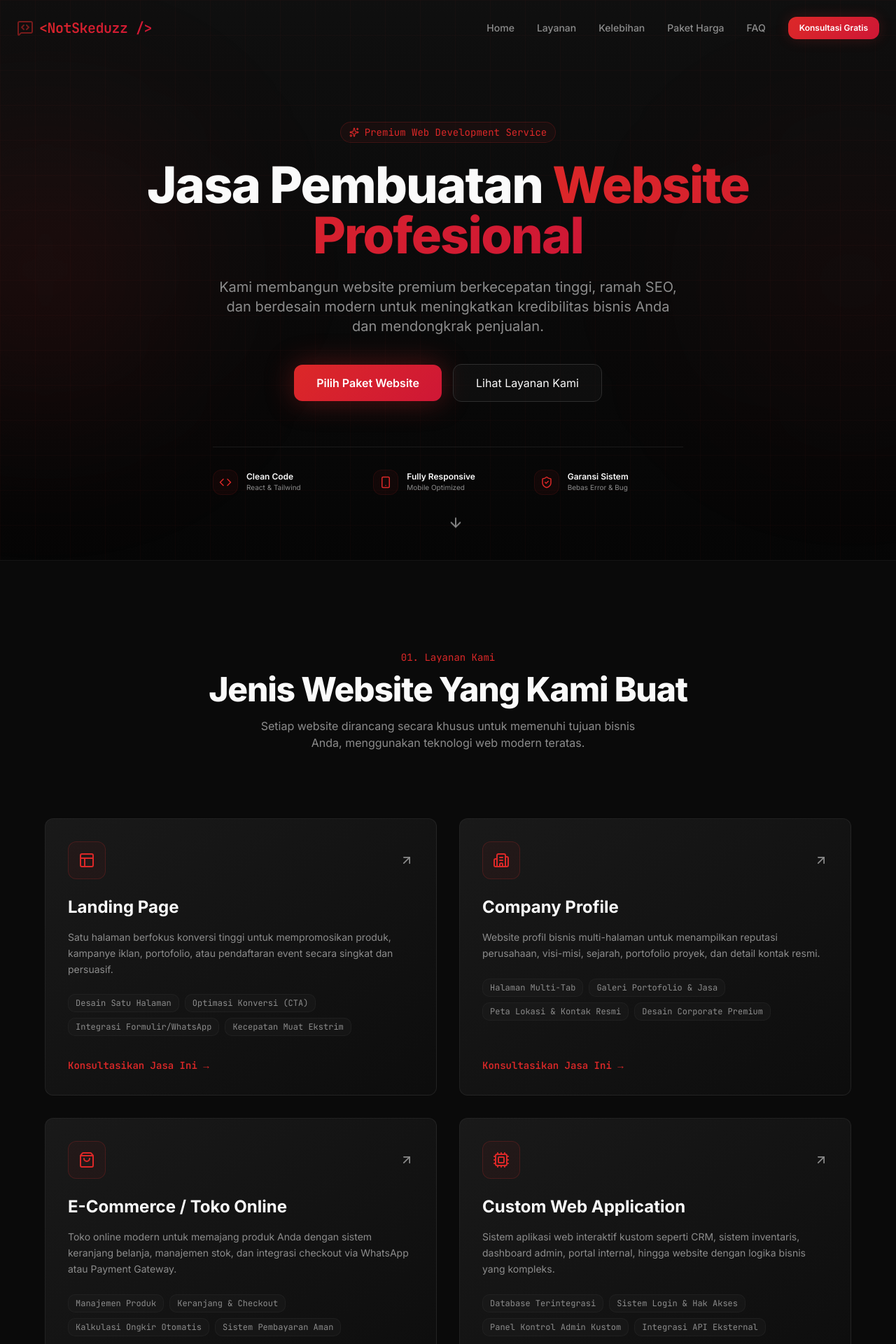
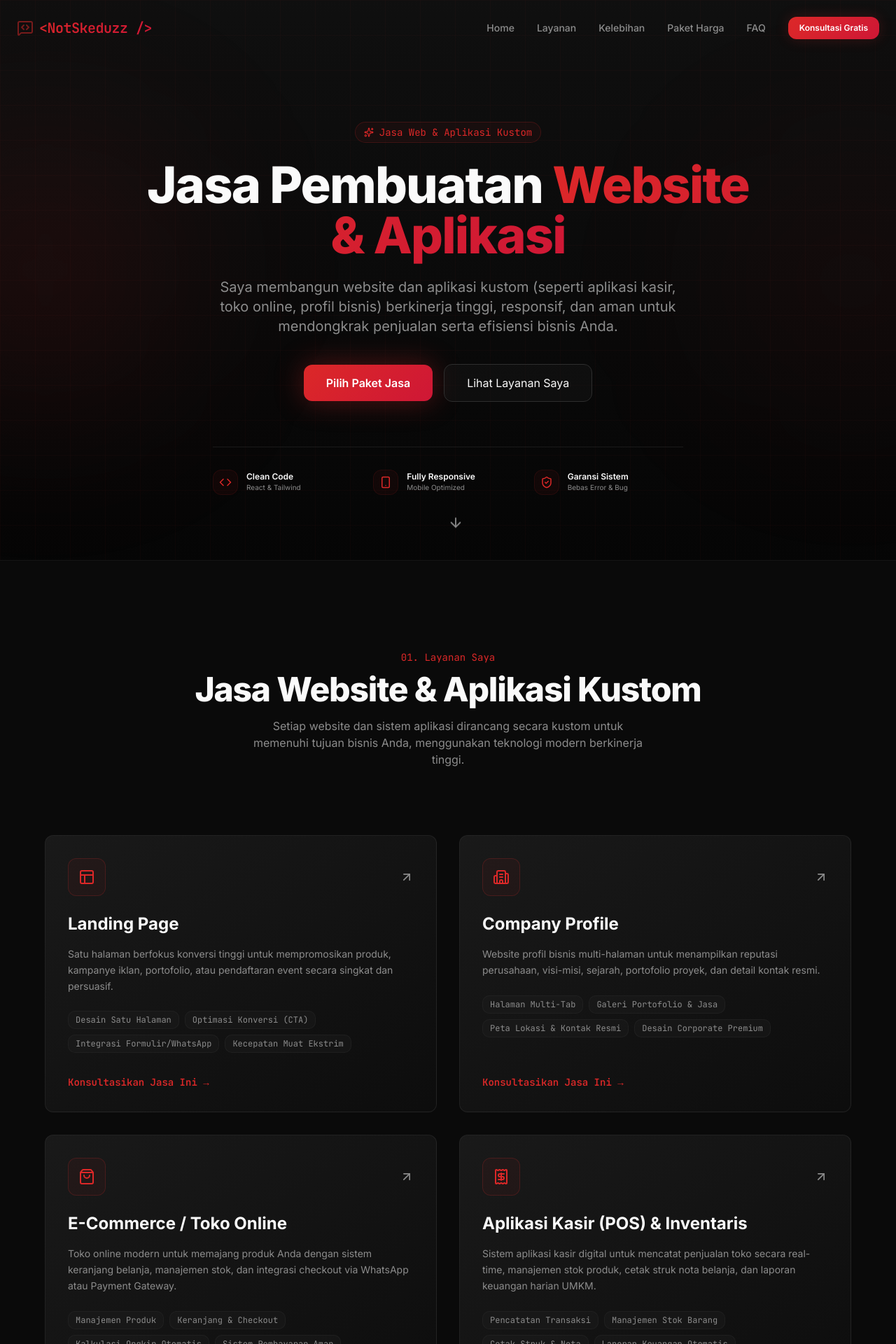
Before and after one commit to wishaputra/notskeduzz, a React (Vite) app: page / in a window 1280 px wide. Shown: the top 1920 px of the page at 70% size. Built offline with nearby package versions, Linux system fonts and the light colour scheme.

Commit message:
feat: pivot concept to freelance web & app developer portfolio (remove kami, add cashier POS service)

```diff
--- a/index.html
+++ b/index.html
@@ -6,15 +6,15 @@
     <meta name="viewport" content="width=device-width, initial-scale=1.0" />
 
     <!-- SEO Meta Tags -->
-    <title>NotSkeduzz | Jasa Pembuatan Website Profesional & Premium</title>
-    <meta name="description" content="Jasa pembuatan website profesional, cepat, responsif, dan ramah SEO untuk landing page, company profile, e-commerce, hingga kustom web application." />
-    <meta name="keywords" content="jasa website, pembuatan website, jasa buat website, website murah, landing page, company profile, toko online, web developer" />
+    <title>NotSkeduzz | Jasa Pembuatan Website & Aplikasi Kustom</title>
+    <meta name="description" content="Jasa pembuatan website dan aplikasi kustom profesional (seperti aplikasi kasir/POS, toko online, profil bisnis) yang cepat, responsif, aman, dan berkinerja tinggi." />
+    <meta name="keywords" content="jasa website, pembuatan website, jasa buat website, aplikasi kasir, kasir online, website murah, landing page, company profile, toko online, web developer, aplikasi kustom" />
     <meta name="author" content="NotSkeduzz" />
 
     <!-- Open Graph / Social Media Links -->
     <meta property="og:type" content="website" />
-    <meta property="og:title" content="NotSkeduzz | Jasa Pembuatan Website Profesional" />
-    <meta property="og:description" content="Tingkatkan kredibilitas bisnis Anda dengan website premium berkinerja tinggi, aman, dan mobile-optimized." />
+    <meta property="og:title" content="NotSkeduzz | Jasa Pembuatan Website & Aplikasi Kustom" />
+    <meta property="og:description" content="Tingkatkan kredibilitas dan efisiensi bisnis Anda dengan website & aplikasi kustom berkinerja tinggi, aman, dan responsif." />
     <meta property="og:url" content="https://notskeduzz.com" />
 
     <!-- Google Fonts Preconnect -->
--- a/src/components/FaqSection.tsx
+++ b/src/components/FaqSection.tsx
@@ -8,24 +8,20 @@ interface FaqItem {
 
 const faqs: FaqItem[] = [
   {
-    question: "Berapa lama proses pengerjaan websitenya?",
-    answer: "Durasi pengerjaan bergantung pada paket pilihan Anda. Paket Landing Page selesai dalam 3-5 hari kerja. Paket Company Profile membutuhkan waktu sekitar 7-10 hari kerja. Sementara paket E-Commerce (Toko Online) membutuhkan waktu sekitar 14-21 hari kerja, disesuaikan dengan ketersediaan aset teks/gambar Anda.",
+    question: "Berapa lama proses pengerjaan website atau aplikasi?",
+    answer: "Durasi pengerjaan bergantung pada kompleksitas fitur proyek Anda. Paket Landing Page selesai dalam 3-5 hari kerja. Paket Company Profile membutuhkan waktu sekitar 7-10 hari kerja. Sementara aplikasi kustom seperti Aplikasi Kasir (POS) atau Toko Online berkisar antara 14-21 hari kerja, disesuaikan dengan ketersediaan data/aset Anda.",
   },
-  // {
-  //   question: "Apakah saya harus menyewa hosting dan membeli domain sendiri?",
-  //   answer: "Tidak perlu repot. Seluruh harga paket kami sudah termasuk pendaftaran nama domain pilihan Anda (.com, .id, atau .net) dan sewa cloud hosting berkecepatan tinggi secara gratis untuk 1 tahun pertama. Pada tahun kedua, Anda hanya perlu membayar biaya perpanjangan domain dan hosting tahunan yang terjangkau.",
-  // },
   {
     question: "Bagaimana cara melakukan pembayaran?",
-    answer: "Sistem pembayaran kami menggunakan Down Payment (DP) sebesar 50% sebagai tanda jadi pengerjaan. Setelah website selesai dirancang di server uji coba dan disetujui oleh Anda, Anda melakukan pelunasan sisa 50% sisa biaya, baru kemudian file website kami deploy secara resmi ke domain utama Anda.",
+    answer: "Sistem pembayaran menggunakan Down Payment (DP) sebesar 50% sebagai tanda jadi pengerjaan. Setelah proyek selesai dirancang (di server uji coba atau demo lokal) dan disetujui oleh Anda, pelunasan sisa 50% dibayarkan, kemudian website atau aplikasi akan dideploy secara resmi ke server/domain utama Anda.",
   },
   {
-    question: "Apakah saya bisa mengubah konten/gambar website secara mandiri setelah selesai?",
-    answer: "Sangat bisa. Untuk paket Company Profile dan E-Commerce, kami membangun website terintegrasi dengan CMS (Content Management System) yang mudah digunakan. Kami juga menyertakan panduan singkat (bisa berupa teks/video) agar Anda dapat mengubah teks, menambah postingan blog, atau meng-upload produk baru kapan saja.",
+    question: "Apakah saya bisa mengubah konten/gambar secara mandiri setelah selesai?",
+    answer: "Sangat bisa. Proyek website (seperti profil bisnis dan toko online) maupun aplikasi kasir dibangun terintegrasi dengan panel admin (CMS) yang mudah digunakan. Panduan singkat berupa teks atau video juga disertakan agar Anda dapat mengedit teks, mengelola transaksi, atau meng-upload produk secara mandiri kapan saja.",
   },
   {
-    question: "Apakah ada garansi jika website mengalami error?",
-    answer: "Ya, kami berkomitmen memberikan garansi bebas error (bug/broken link/tampilan rusak) selama 1 hingga 3 bulan penuh sejak website dirilis online (tergantung paket). Jika terjadi kendala sistem, kami akan memperbaikinya tanpa dipungut biaya sepeser pun.",
+    question: "Apakah ada garansi jika website atau aplikasi mengalami error?",
+    answer: "Ya, garansi bebas error (bug/broken link/tampilan rusak) diberikan selama 1 hingga 3 bulan penuh sejak website atau aplikasi dirilis online (tergantung paket). Jika terjadi kendala sistem, perbaikan dilakukan tanpa dipungut biaya sepeser pun.",
   },
   {
     question: "Apakah website buatan Anda ramah SEO?",
@@ -51,7 +47,7 @@ export const FaqSection = () => {
               Pertanyaan Umum
             </h2>
             <p className="text-muted-foreground mt-4 max-w-xl mx-auto text-sm md:text-base">
-              Menjawab rasa penasaran Anda seputar pengerjaan, pembayaran, dan kelayakan sistem kami.
+              Menjawab rasa penasaran Anda seputar pengerjaan, pembayaran, dan kelayakan sistem.
             </p>
           </div>
 
--- a/src/components/FeaturesSection.tsx
+++ b/src/components/FeaturesSection.tsx
@@ -4,22 +4,22 @@ const features = [
   {
     icon: Zap,
     title: "Ultra Fast Performance",
-    description: "Kecepatan muat halaman di bawah 2 detik. Kami menggunakan framework berkinerja tinggi dan aset teroptimasi untuk performa Google PageSpeed sempurna.",
+    description: "Kecepatan muat halaman di bawah 2 detik. Menggunakan framework berkinerja tinggi dan aset teroptimasi untuk performa Google PageSpeed sempurna.",
   },
   {
     icon: Search,
     title: "Google SEO Friendly",
-    description: "Selesai dibuat langsung siap diindeks Google. Kami melengkapi website dengan tag meta dinamis, struktur heading semantik, dan sitemap otomatis.",
+    description: "Selesai dibuat langsung siap diindeks Google. Website dilengkapi dengan tag meta dinamis, struktur heading semantik, dan sitemap otomatis.",
   },
   {
     icon: Smartphone,
     title: "100% Mobile Responsive",
-    description: "Tampilan website beradaptasi sempurna di layar iPhone, Android, tablet, hingga monitor PC 4K. Navigasi mobile-friendly yang sangat nyaman.",
+    description: "Tampilan website dan aplikasi beradaptasi sempurna di layar iPhone, Android, tablet, hingga monitor PC 4K. Navigasi mobile-friendly yang sangat nyaman.",
   },
   {
     icon: Palette,
     title: "Desain Premium Kustom",
-    description: "Tanpa template murahan atau berat. Kami mendesain UI dari nol untuk memastikan website merefleksikan karakter brand bisnis Anda secara elegan.",
+    description: "Tanpa template murahan atau berat. UI didesain dari nol untuk memastikan website merefleksikan karakter brand bisnis Anda secara elegan.",
   },
   {
     icon: Lock,
@@ -29,7 +29,7 @@ const features = [
   {
     icon: HeartHandshake,
     title: "Support & Garansi",
-    description: "Garansi perbaikan bug gratis selama 3 bulan pertama setelah peluncuran, ditambah panduan lengkap cara mengelola isi website mandiri.",
+    description: "Garansi perbaikan bug gratis selama 3 bulan pertama setelah peluncuran, ditambah panduan lengkap cara mengelola konten secara mandiri.",
   },
 ];
 
@@ -43,12 +43,12 @@ export const FeaturesSection = () => {
         <div className="max-w-6xl mx-auto">
           {/* Section Header */}
           <div className="text-center mb-16 md:mb-24">
-            <p className="font-mono text-primary text-sm mb-3">02. Kelebihan Kami</p>
+            <p className="font-mono text-primary text-sm mb-3">02. Kelebihan Saya</p>
             <h2 className="text-3xl md:text-5xl font-extrabold text-foreground tracking-tight">
-              Mengapa Memilih Jasa Kami?
+              Mengapa Memilih Jasa Saya?
             </h2>
             <p className="text-muted-foreground mt-4 max-w-xl mx-auto text-sm md:text-base">
-              Kami tidak sekadar membuat website asal jadi. Kami fokus pada kualitas kode, kecepatan akses, dan hasil konversi riil untuk bisnis Anda.
+              Saya tidak sekadar membuat website atau aplikasi asal jadi. Saya fokus pada kualitas performa kode, kecepatan akses, dan hasil konversi riil untuk bisnis Anda.
             </p>
           </div>
 
--- a/src/components/Footer.tsx
+++ b/src/components/Footer.tsx
@@ -21,7 +21,7 @@ export const Footer = () => {
               <span>{"<NotSkeduzz />"}</span>
             </a>
             <p className="text-muted-foreground text-xs md:text-sm leading-relaxed max-w-sm">
-              Penyedia jasa pembuatan website berkualitas premium. Kami fokus menghadirkan platform digital berkinerja tinggi, aman, dan memikat untuk kesuksesan bisnis Anda.
+              Jasa pembuatan website & aplikasi kustom berkualitas premium. Berfokus menghadirkan platform digital berkinerja tinggi, aman, dan memikat untuk kesuksesan bisnis Anda.
             </p>
           </div>
 
@@ -32,7 +32,7 @@ export const Footer = () => {
             </h4>
             <div className="flex flex-col gap-2.5 text-xs text-muted-foreground">
               <a href="#home" className="hover:text-primary transition-colors">Home</a>
-              <a href="#services" className="hover:text-primary transition-colors">Layanan Kami</a>
+              <a href="#services" className="hover:text-primary transition-colors">Layanan Saya</a>
               <a href="#features" className="hover:text-primary transition-colors">Kelebihan</a>
               <a href="#pricing" className="hover:text-primary transition-colors">Paket Harga</a>
               <a href="#faq" className="hover:text-primary transition-colors">Pertanyaan Umum (FAQ)</a>
--- a/src/components/HeroSection.tsx
+++ b/src/components/HeroSection.tsx
@@ -18,18 +18,18 @@ export const HeroSection = () => {
           {/* Greeting / Sub-headline */}
           <div className="inline-flex items-center gap-2 px-3 py-1 rounded-full border border-primary/20 bg-primary/5 text-primary text-xs md:text-sm font-mono mb-6 animate-fade-in-down opacity-0" style={{ animationDelay: "0.1s", animationFillMode: "forwards" }}>
             <Sparkles size={14} className="animate-spin-slow" />
-            <span>Premium Web Development Service</span>
+            <span>Jasa Web & Aplikasi Kustom</span>
           </div>
 
           {/* Headline */}
           <h1 className="text-4xl md:text-6xl lg:text-7xl font-extrabold mb-6 tracking-tight animate-fade-in-up opacity-0" style={{ animationDelay: "0.2s", animationFillMode: "forwards" }}>
             <span className="text-foreground">Jasa Pembuatan</span>{" "}
-            <span className="text-gradient">Website Profesional</span>
+            <span className="text-gradient">Website & Aplikasi</span>
           </h1>
 
           {/* Description */}
           <p className="text-muted-foreground text-base md:text-xl max-w-2xl mx-auto mb-10 leading-relaxed animate-fade-in-up opacity-0" style={{ animationDelay: "0.3s", animationFillMode: "forwards" }}>
-            Kami membangun website premium berkecepatan tinggi, ramah SEO, dan berdesain modern untuk meningkatkan kredibilitas bisnis Anda dan mendongkrak penjualan.
+            Saya membangun website dan aplikasi kustom (seperti aplikasi kasir, toko online, profil bisnis) berkinerja tinggi, responsif, dan aman untuk mendongkrak penjualan serta efisiensi bisnis Anda.
           </p>
 
           {/* CTA Buttons */}
@@ -38,13 +38,13 @@ export const HeroSection = () => {
               href="#pricing"
               className="w-full sm:w-auto inline-flex items-center justify-center gap-2 px-8 py-3.5 bg-gradient-primary text-primary-foreground font-semibold rounded-lg hover:opacity-90 hover:scale-[1.02] transition-all duration-300 glow-primary"
             >
-              Pilih Paket Website
+              Pilih Paket Jasa
             </a>
             <a
               href="#services"
               className="w-full sm:w-auto inline-flex items-center justify-center gap-2 px-8 py-3.5 border border-border bg-secondary/30 text-foreground hover:bg-secondary/60 hover:border-primary/50 transition-all duration-300 rounded-lg"
             >
-              Lihat Layanan Kami
+              Lihat Layanan Saya
             </a>
           </div>
 
--- a/src/components/OrderFormSection.tsx
+++ b/src/components/OrderFormSection.tsx
@@ -36,13 +36,13 @@ export const OrderFormSection = ({
     setIsSubmitting(true);
 
     // Compile WhatsApp message
-    const message = `Halo Ka! Saya ingin berkonsultasi/memesan website:
+    const message = `Halo Ka! Saya ingin berkonsultasi/memesan website atau aplikasi:
 
 *Detail Pemesanan:*
 - Nama Lengkap: ${formData.name}
 - Nama Bisnis: ${formData.businessName || "-"}
 - Kontak HP/WA: ${formData.phone}
-- Pilihan Paket: *${selectedPackage}*
+- Pilihan Layanan/Paket: *${selectedPackage}*
 
 *Kebutuhan Tambahan / Catatan:*
 ${formData.details || "Tidak ada catatan tambahan."}
@@ -72,12 +72,12 @@ Terima kasih.`;
             {/* Left Info Column */}
             <div className="lg:col-span-5 space-y-6">
               <div>
-                <p className="font-mono text-primary text-sm mb-3">04. Hubungi Kami</p>
+                <p className="font-mono text-primary text-sm mb-3">04. Hubungi Saya</p>
                 <h2 className="text-3xl md:text-4xl font-extrabold text-foreground tracking-tight">
-                  Konsultasikan Proyek Website Anda
+                  Konsultasikan Proyek Anda
                 </h2>
                 <p className="text-muted-foreground mt-4 text-sm leading-relaxed">
-                  Isi formulir singkat di samping. Kami akan langsung mengarahkan Anda ke WhatsApp untuk berdiskusi lebih lanjut secara langsung dengan developer kami.
+                  Isi formulir singkat di samping. Saya akan langsung mengarahkan Anda ke WhatsApp untuk berdiskusi lebih lanjut.
                 </p>
               </div>
 
@@ -92,7 +92,7 @@ Terima kasih.`;
                   <div className="flex gap-2">
                     <ShieldCheck className="text-primary w-4 h-4 shrink-0 mt-0.5" />
                     <p>
-                      <strong>Tanpa Denda Revisi:</strong> Kami berkomitmen untuk menyesuaikan desain sesuai kuota revisi paket tanpa biaya siluman.
+                      <strong>Tanpa Denda Revisi:</strong> Berkomitmen untuk menyesuaikan desain sesuai kuota revisi paket tanpa biaya siluman.
                     </p>
                   </div>
                   <div className="flex gap-2">
@@ -104,7 +104,7 @@ Terima kasih.`;
                   <div className="flex gap-2">
                     <ShieldCheck className="text-primary w-4 h-4 shrink-0 mt-0.5" />
                     <p>
-                      <strong>Serah Terima Aset Penuh:</strong> Akun hosting, domain, dan kode sumber website diserahkan 100% milik Anda.
+                      <strong>Serah Terima Aset Penuh:</strong> Akun hosting, domain, dan kode sumber proyek diserahkan 100% milik Anda.
                     </p>
                   </div>
                 </div>
@@ -179,7 +179,7 @@ Terima kasih.`;
                     {/* Paket */}
                     <div>
                       <label htmlFor="package" className="block text-xs font-semibold text-muted-foreground mb-2 font-mono">
-                        PAKET WEBSITE *
+                        LAYANAN / PAKET *
                       </label>
                       <select
                         id="package"
@@ -205,7 +205,7 @@ Terima kasih.`;
                       id="details"
                       name="details"
                       rows={4}
-                      placeholder="Jelaskan kebutuhan website Anda (warna favorit, fitur khusus, referensi website lain dll.)..."
+                      placeholder="Jelaskan kebutuhan website atau aplikasi Anda (fitur kustom, alur sistem, referensi, dll.)..."
                       value={formData.details}
                       onChange={handleInputChange}
                       className="w-full px-4 py-3 rounded-lg bg-secondary/50 border border-border text-foreground text-sm focus:outline-none focus:border-primary/80 focus:ring-1 focus:ring-primary/80 transition-all font-sans resize-none"
--- a/src/components/PricingSection.tsx
+++ b/src/components/PricingSection.tsx
@@ -71,17 +71,17 @@ export const packages: Package[] = [
     tag: "ecommerce",
   },
   {
-    name: "Custom Web Application",
+    name: "App Kasir & Kustom",
     price: "Mulai Rp 3.500.000",
-    description: "Solusi lengkap untuk sistem internal, CRM, dashboard admin kustom, atau ide aplikasi kustom.",
+    description: "Aplikasi kasir (POS), CRM, inventory, atau sistem web kustom sesuai kebutuhan alur bisnis Anda.",
     popular: false,
     features: [
-      "Desain UI/UX Penuh Sesuai Request",
-      "Database Relasional & API Integrasi",
-      "Sistem Autentikasi & Hak Akses User",
-      "Panel Kontrol Admin Super Kustom",
+      "Desain UI/UX Kustom Penuh",
+      "Database & Alur Sistem Terintegrasi",
+      "Transaksi Penjualan & Cetak Struk (Untuk POS)",
+      "Sistem Hak Akses & Login User",
       "Server VPS Setup & Cloud Deployment",
-      "Dukungan Teknis & Perbaikan 6 Bulan",
+      "Dukungan Teknis & Maintenance 6 Bulan",
       "Revisi Fleksibel Selama Pengerjaan",
     ],
     ctaText: "Konsultasi Kustom",
@@ -111,11 +111,11 @@ export const PricingSection = ({ onSelectPackage }: PricingSectionProps) => {
           <div className="text-center mb-16 md:mb-24">
             <p className="font-mono text-primary text-sm mb-3">03. Paket Harga</p>
             <h2 className="text-3xl md:text-5xl font-extrabold text-foreground tracking-tight">
-              Investasi Website Bisnis Anda
+              Investasi Website & Aplikasi Anda
             </h2>
             <p className="text-muted-foreground mt-4 max-w-xl mx-auto text-sm md:text-base">
-              Pilih paket harga transparan kami. Tanpa biaya tersembunyi.
-              Sudah termasuk gratis hosting dan domain tahun pertama.
+              Pilihan harga transparan sesuai kebutuhan proyek Anda. Tanpa biaya tersembunyi.
+              Khusus untuk website sudah termasuk gratis hosting dan domain tahun pertama.
             </p>
           </div>
 
--- a/src/components/ServicesSection.tsx
+++ b/src/components/ServicesSection.tsx
@@ -1,4 +1,4 @@
-import { Layout, Building2, ShoppingBag, Cpu, ArrowUpRight } from "lucide-react";
+import { Layout, Building2, ShoppingBag, Cpu, ArrowUpRight, Receipt } from "lucide-react";
 
 const services = [
   {
@@ -20,9 +20,15 @@ const services = [
     features: ["Manajemen Produk", "Keranjang & Checkout", "Kalkulasi Ongkir Otomatis", "Sistem Pembayaran Aman"],
   },
   {
+    icon: Receipt,
+    title: "Aplikasi Kasir (POS) & Inventaris",
+    description: "Sistem aplikasi kasir digital untuk mencatat penjualan toko secara real-time, manajemen stok produk, cetak struk nota belanja, dan laporan keuangan harian UMKM.",
+    features: ["Pencatatan Transaksi", "Manajemen Stok Barang", "Cetak Struk & Nota", "Laporan Keuangan Otomatis"],
+  },
+  {
     icon: Cpu,
     title: "Custom Web Application",
-    description: "Sistem aplikasi web interaktif kustom seperti CRM, sistem inventaris, dashboard admin, portal internal, hingga website dengan logika bisnis yang kompleks.",
+    description: "Sistem aplikasi web interaktif kustom seperti CRM, sistem antrean, portal internal, dashboard admin kustom, hingga sistem dengan alur logika bisnis yang kompleks.",
     features: ["Database Terintegrasi", "Sistem Login & Hak Akses", "Panel Kontrol Admin Kustom", "Integrasi API Eksternal"],
   },
 ];
@@ -34,12 +40,12 @@ export const ServicesSection = () => {
         <div className="max-w-6xl mx-auto">
           {/* Section Header */}
           <div className="text-center mb-16 md:mb-24">
-            <p className="font-mono text-primary text-sm mb-3">01. Layanan Kami</p>
+            <p className="font-mono text-primary text-sm mb-3">01. Layanan Saya</p>
             <h2 className="text-3xl md:text-5xl font-extrabold text-foreground tracking-tight">
-              Jenis Website Yang Kami Buat
+              Jasa Website & Aplikasi Kustom
             </h2>
             <p className="text-muted-foreground mt-4 max-w-xl mx-auto text-sm md:text-base">
-              Setiap website dirancang secara khusus untuk memenuhi tujuan bisnis Anda, menggunakan teknologi web modern teratas.
+              Setiap website dan sistem aplikasi dirancang secara kustom untuk memenuhi tujuan bisnis Anda, menggunakan teknologi modern berkinerja tinggi.
             </p>
           </div>
 
```
Also changed, not shown: 1 other file (tests, documents, lock files or other folders).
